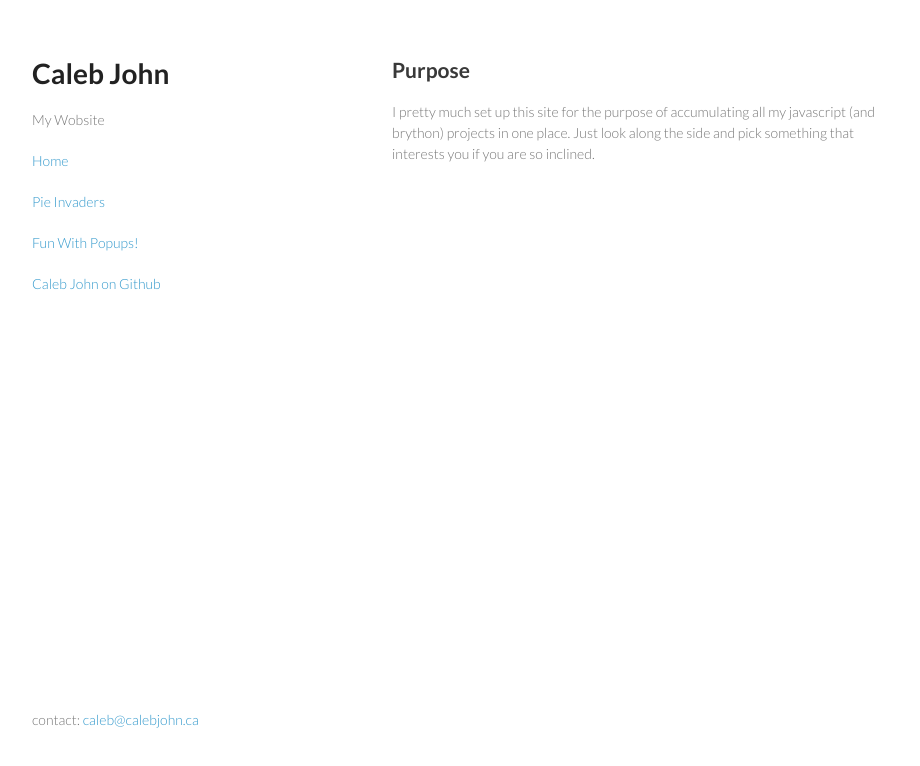
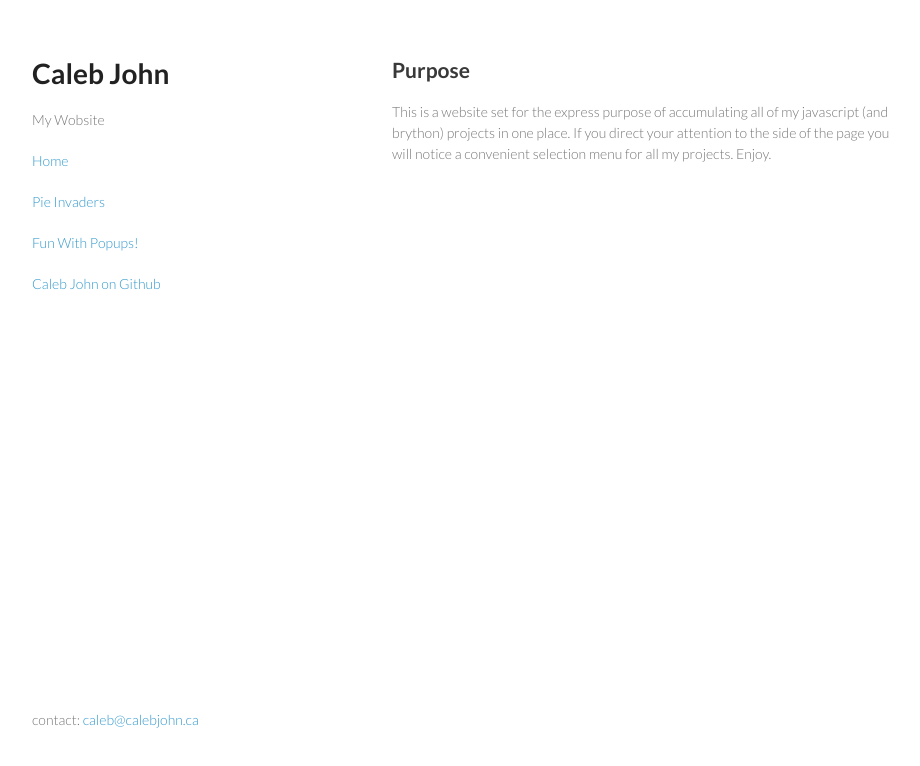
Before and after one commit to CalebJohn/calebjohn.github.io, a plain HTML site: page index.html in a window 1280 px wide. Shown: the whole page, without its empty margins (178-1098 px from the left). Drawn offline with Linux system fonts and the light colour scheme.

Commit message:
changes purpose

```diff
--- a/index.html
+++ b/index.html
@@ -31,9 +31,9 @@
       <section>
         <h2>Purpose</h2>
         <p>
-          I pretty much set up this site for the purpose of accumulating
-          all my javascript (and brython) projects in one place. Just look along the side
-          and pick something that interests you if you are so inclined.
+          This is a website set for the express purpose of accumulating all of my javascript
+          (and brython) projects in one place. If you direct your attention to the side of
+          the page you will notice a convenient selection menu for all my projects. Enjoy.
         </p>
 
       </section>
```
